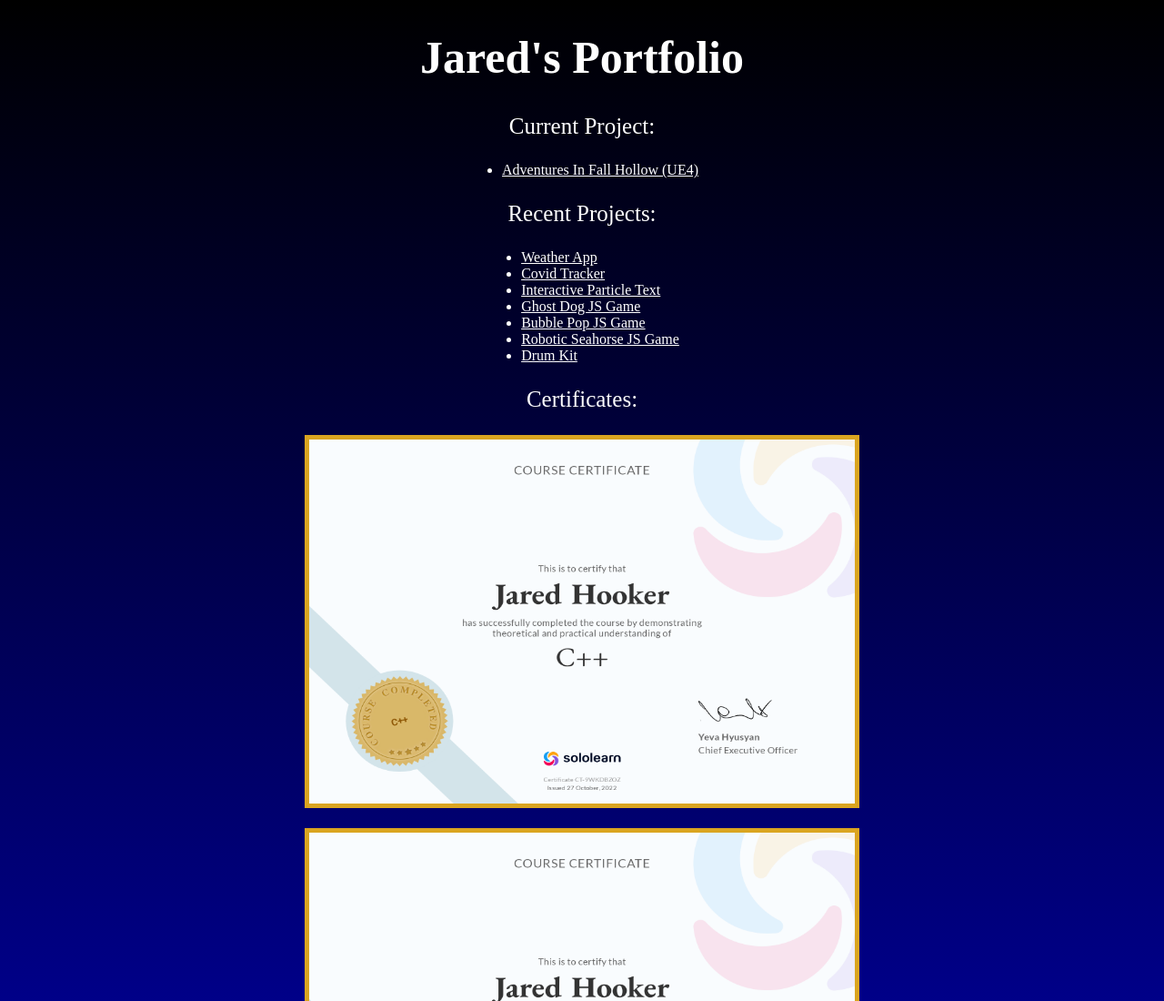
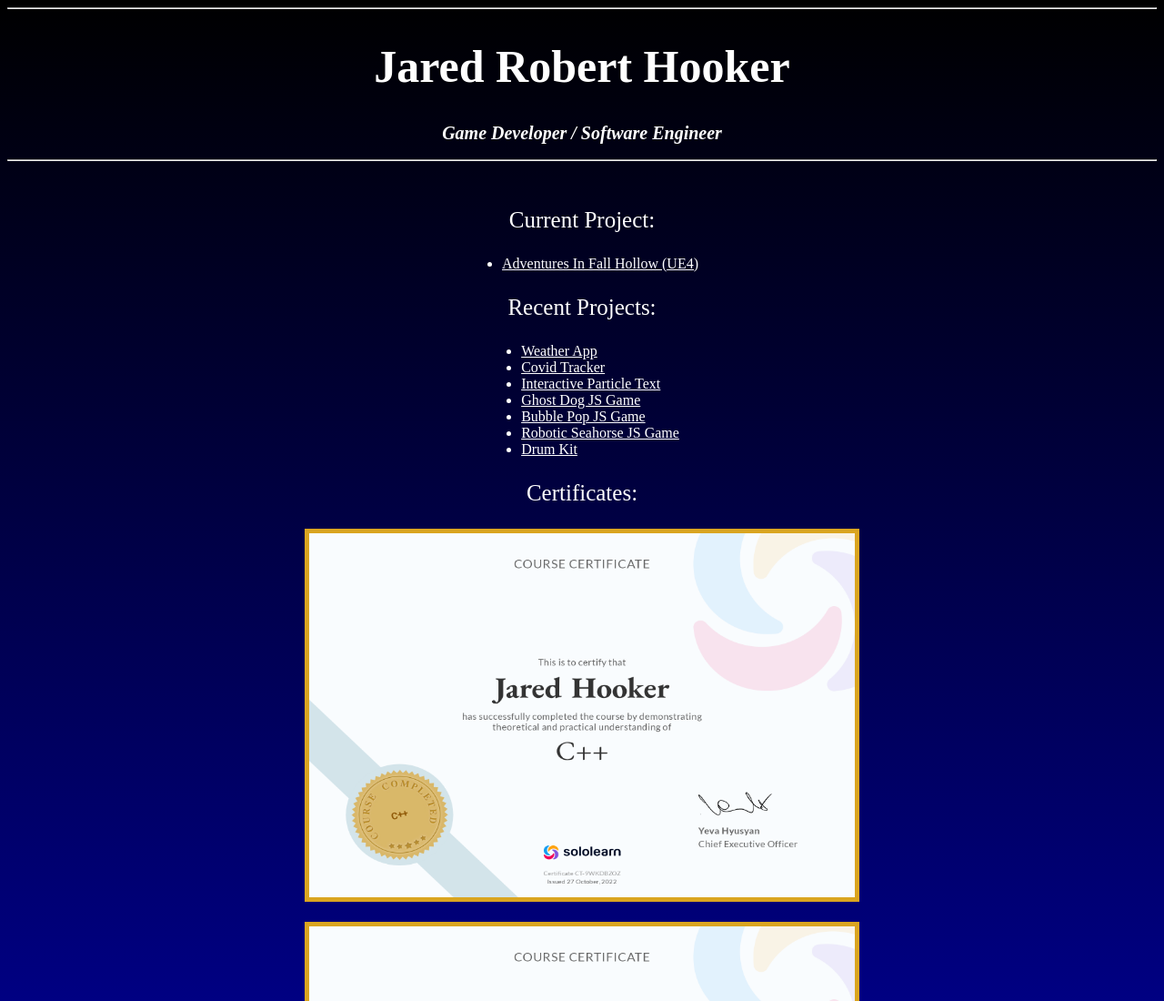
Before and after one commit to JRH89/Portfolio, a plain HTML site: page index.html in a window 1280 px wide. Shown: the top 1100 px of the page at 91% size. Drawn offline with Linux system fonts and the light colour scheme.

Commit message:
header/footer fixes

```diff
--- a/index.html
+++ b/index.html
@@ -8,8 +8,11 @@
 </head>
 
 <body style="background-color: black; color: white; background-image: linear-gradient(black, darkblue, black);">
-
-<h1 style="text-align: center; font-size: 50px;"><b>Jared's Portfolio</b></h1>
+<hr>
+<h1 style="text-align: center; font-size: 50px;"><b>Jared Robert Hooker</b></h1>
+<h2 style="text-align:center; font-size: 20px"><i>Game Developer / Software Engineer</i></h2>
+<hr>
+<br>
 <p style="text-align: center; font-size: 25px;">Current Project:</p>
 
 <ul>
@@ -35,6 +38,7 @@
 <br><img style='border:5px solid goldenrod' src="Images/64338337-09e5-4828-8ec5-8fba19ec0bb7.png" width="600" height="400"><br>
 <br><img style='border:5px solid goldenrod' src="Images/0192f219-8b4b-4925-a814-7f238b64c255.png" width="600" height="400"><br>
 <br><img style='border:5px solid goldenrod' src="Images/805944df-8d01-4e84-b49e-1950fa5be1ca.png" width="600" height="400">
+<br>
 </div>
 
 <footer class="footer-distributed">
```
